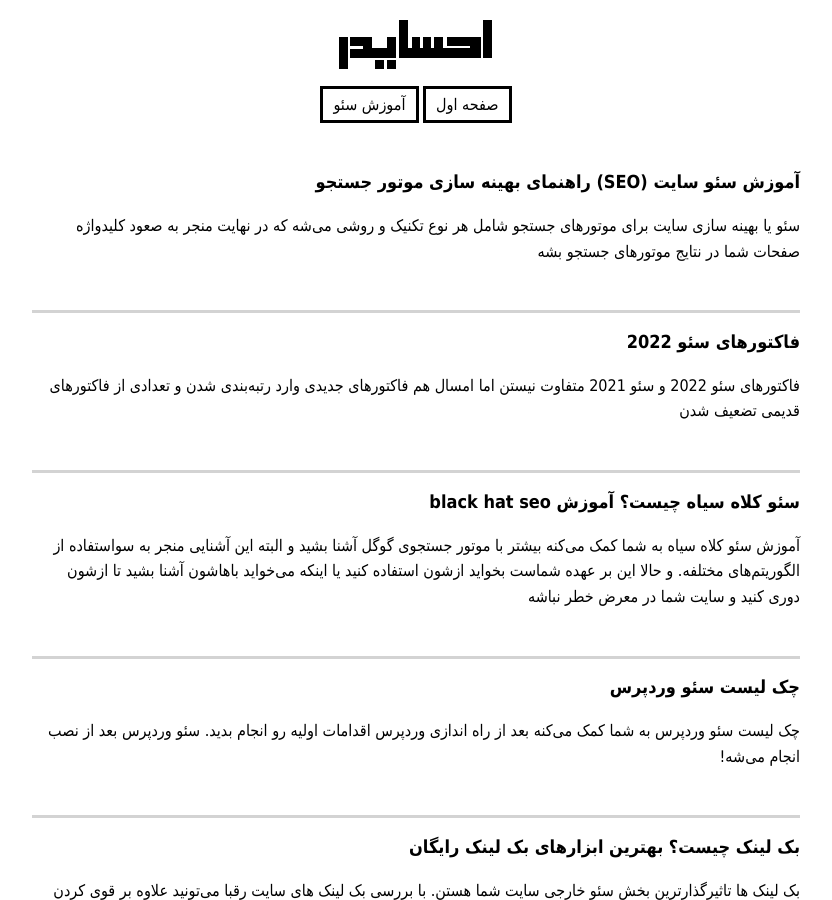
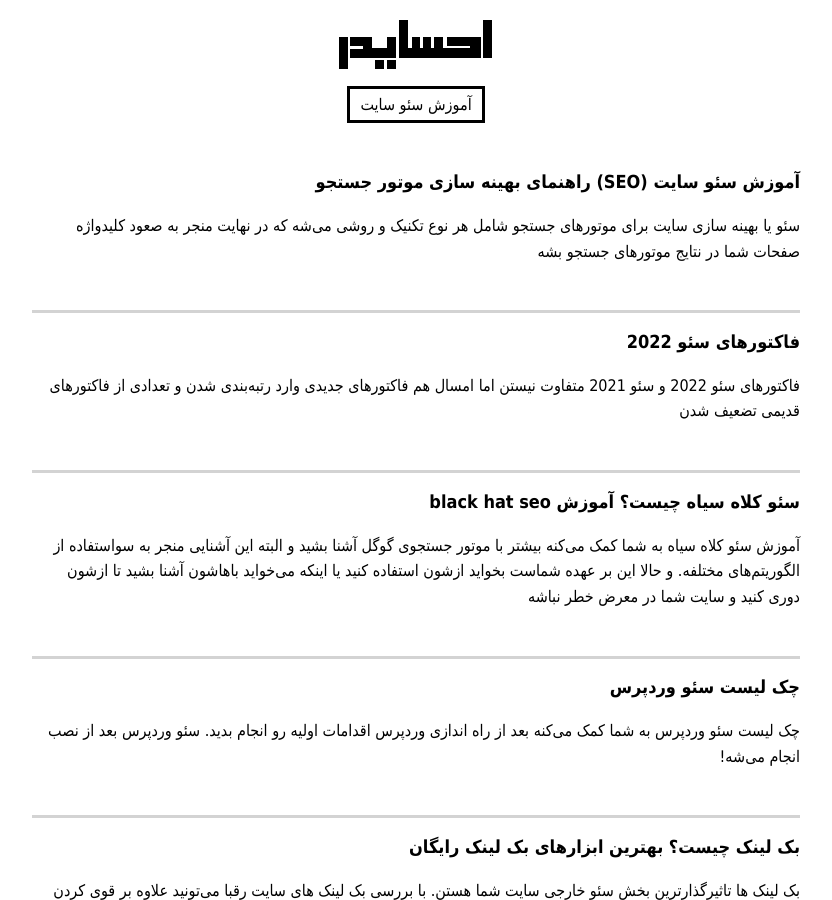
Before and after one commit to darkblog/darkblog.github.io, a Jekyll site: the page built from index.html, in a window 1280 px wide and 900 px high. Shown: the whole window, without its empty margins (224-1056 px from the left). Built offline with Jekyll 4.4.1, drawn with Linux system fonts in a browser that asks for light colours.

Commit message:
Update index.html

```diff
--- a/_layouts/index.html
+++ b/_layouts/index.html
@@ -14,13 +14,11 @@
 <img src="{{ site.url }}/logo.png" loading="lazy" alt="احسایدر" width="170" height="70">
 </a>
 <nav>
-<a href="{{ site.url }}/" class="button">صفحه اول</a>
-<a href="{{ site.url }}/seo" class="button">آموزش سئو</a>
+<a href="{{ site.url }}/seo" class="button">آموزش سئو سایت</a>
 </nav>
 </header>
 <main class="container">{{ content }}</main>
 <footer class="center">
-<a href="{{ site.url }}/" class="button">صفحه اول</a>
 <a href="{{ site.url }}/ehsanchehri" class="button">تماس با من</a>
 </footer>
 </body>
```
